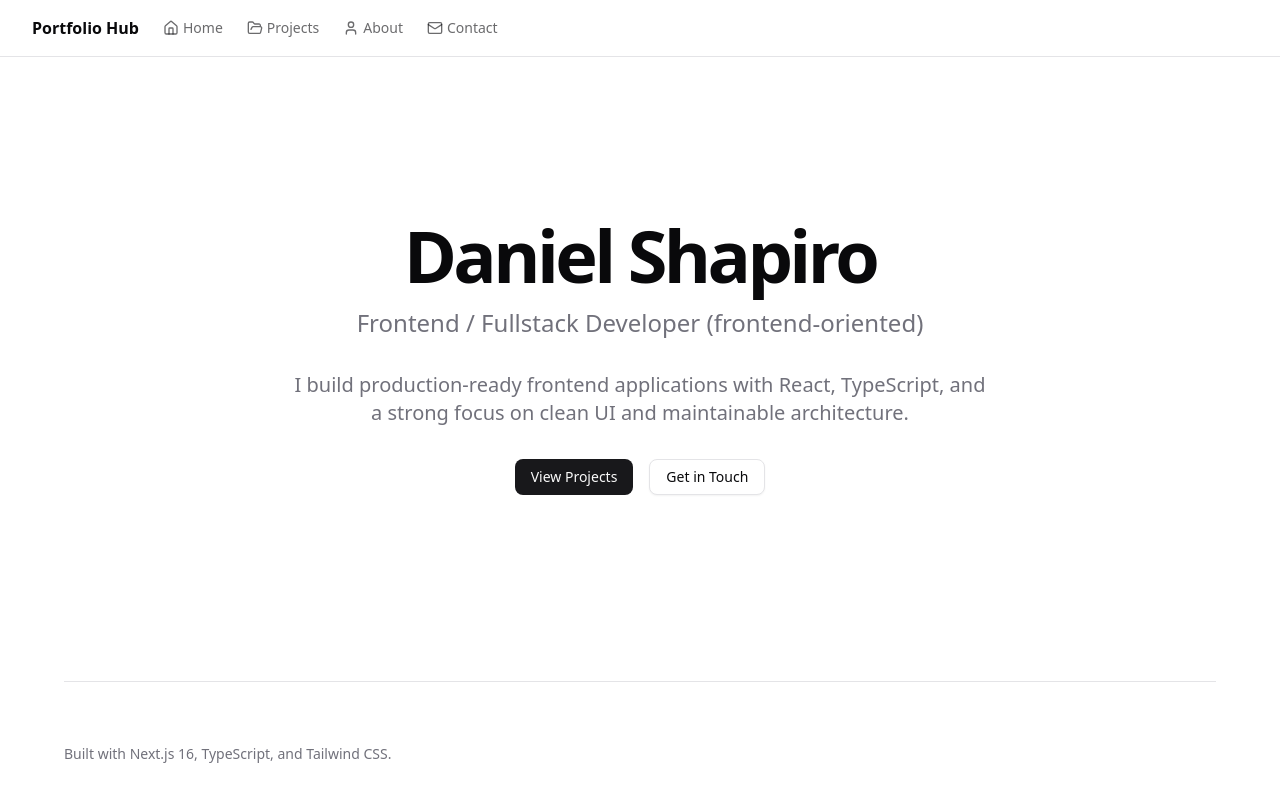
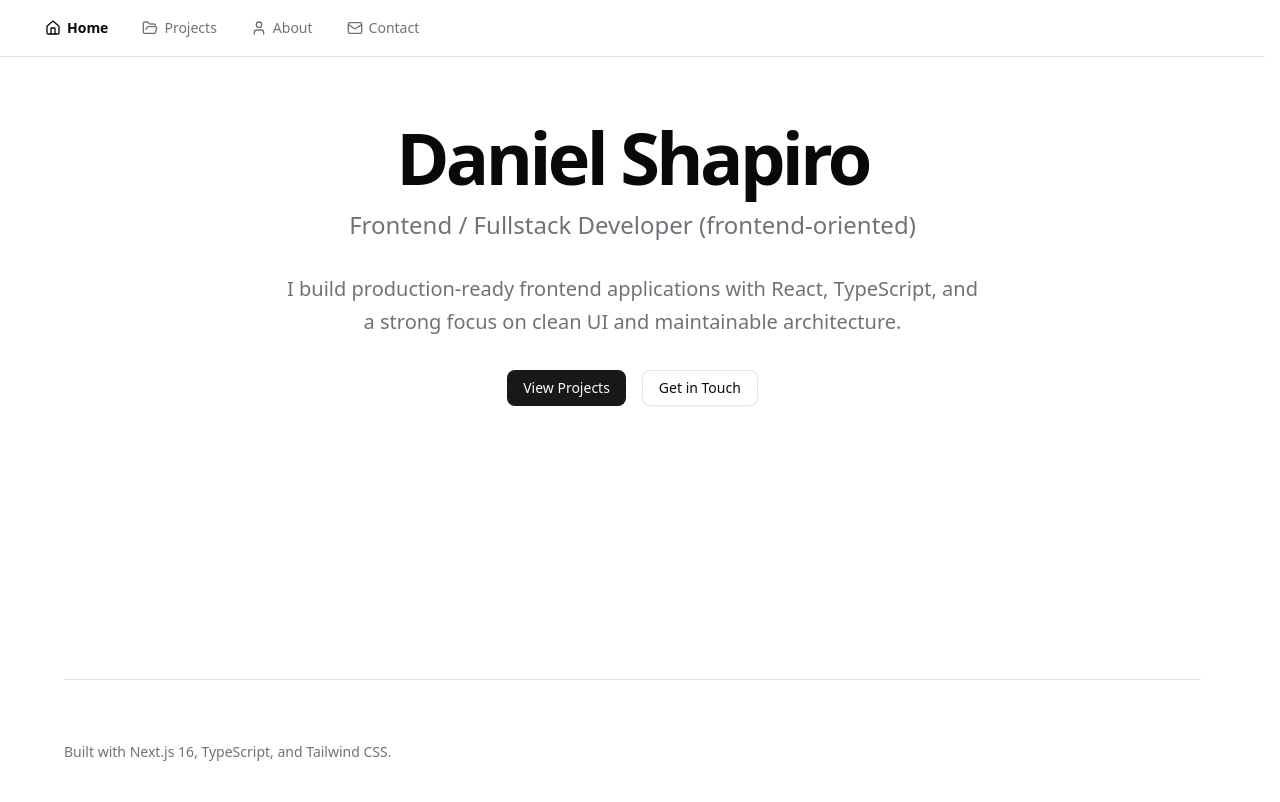
Before and after one commit to quterma/portfolio-hub, a Next.js app: page /en in a window 1280 px wide. Built offline with nearby package versions, Linux system fonts and the light colour scheme.

Commit message:
refactor: improve layout and styling in Home, globals, and Header components

```diff
--- a/src/app/[locale]/page.tsx
+++ b/src/app/[locale]/page.tsx
@@ -17,16 +17,16 @@ export default async function Home({ params }: HomeProps) {
 
   return (
     <Container>
-      <div className="flex flex-col items-center justify-center min-h-[calc(100vh-200px)] space-y-8 text-center">
+      <div className="flex flex-col items-center justify-center space-y-6 py-12 text-center sm:space-y-8 sm:py-16">
         <div className="space-y-4">
           <h1 className="text-4xl font-bold tracking-tighter sm:text-5xl md:text-6xl lg:text-7xl">
             {t("home.hero.name")}
           </h1>
-          <p className="text-xl text-muted-foreground md:text-2xl">
+          <p className="mx-auto max-w-[28rem] text-balance text-xl text-muted-foreground sm:max-w-none md:text-2xl">
             {t("home.hero.role")}
           </p>
         </div>
-        <p className="mx-auto max-w-[700px] text-muted-foreground md:text-xl">
+        <p className="mx-auto max-w-[700px] px-4 text-muted-foreground leading-relaxed sm:px-0 md:text-xl">
           {t("home.hero.description")}
         </p>
         <div className="space-x-4">
--- a/src/app/globals.css
+++ b/src/app/globals.css
@@ -116,6 +116,9 @@
   * {
     @apply border-border outline-ring/50;
   }
+  html {
+    scrollbar-gutter: stable;
+  }
   body {
     @apply bg-background text-foreground;
   }
--- a/src/components/layout/header.tsx
+++ b/src/components/layout/header.tsx
@@ -34,39 +34,39 @@ export function Header() {
     },
   ]
 
+  const normalizedPath = pathname.replace(/^\/(en|ru)/, "") || "/"
+
   return (
     <header className="sticky top-0 z-50 w-full border-b bg-background/95 backdrop-blur supports-[backdrop-filter]:bg-background/60">
       <Container>
-        <div className="flex h-14 items-center">
-          <div className="mr-4 hidden md:flex">
-            <Link href="/" className="mr-6 flex items-center space-x-2">
-              <span className="hidden font-bold sm:inline-block">
-                {siteConfig.name}
-              </span>
-            </Link>
-            <nav className="flex items-center space-x-6 text-sm font-medium">
+        <nav className="flex h-14 w-full items-center gap-2 text-sm font-medium sm:justify-start">
           {navigationItems.map(item => {
             const Icon = item.icon
-                const isActive = pathname === item.href
+            const isActive =
+              item.href === "/"
+                ? normalizedPath === "/"
+                : normalizedPath === item.href ||
+                  normalizedPath.startsWith(item.href + "/")
             return (
               <Link
                 key={item.href}
                 href={item.href}
-                    className={`transition-colors hover:text-foreground/80 flex items-center space-x-1 ${
+                className={`group relative flex flex-1 items-center justify-center space-x-1.5 overflow-hidden rounded-md border px-3 py-2 transition-colors focus-visible:outline-none focus-visible:ring-2 focus-visible:ring-ring sm:flex-initial sm:border-transparent sm:bg-transparent sm:after:absolute sm:after:left-0 sm:after:-bottom-0.5 sm:after:h-[2px] sm:after:w-full sm:after:bg-foreground sm:after:origin-left sm:after:transition-transform sm:after:duration-200 ${
                   isActive
-                        ? "text-foreground font-medium underline"
-                        : "text-foreground/60"
+                    ? "border-foreground/20 bg-accent text-foreground font-semibold shadow-sm sm:border-transparent sm:bg-transparent sm:shadow-none sm:after:scale-x-100"
+                    : "border-border/60 bg-muted/30 text-muted-foreground sm:border-transparent sm:bg-transparent sm:after:scale-x-0 sm:hover:after:scale-x-100 sm:hover:text-foreground"
                 }`}
                 aria-current={isActive ? "page" : undefined}
               >
-                    <Icon className="h-4 w-4" />
-                    <span>{item.label}</span>
+                <span className="absolute inset-0 -translate-x-full bg-accent/50 transition-transform duration-300 group-active:translate-x-0 sm:hidden" />
+                <Icon className="relative z-10 h-4 w-4" />
+                <span className="relative z-10 hidden sm:inline">
+                  {item.label}
+                </span>
               </Link>
             )
           })}
         </nav>
-          </div>
-        </div>
       </Container>
     </header>
   )
```
Also changed, not shown: 1 other file (tests, documents, lock files or other folders). Lines whose indentation alone changed are shown as unchanged.
